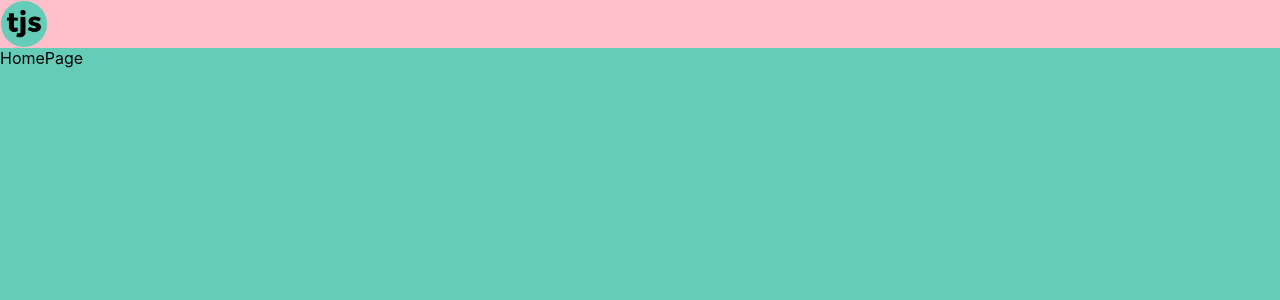
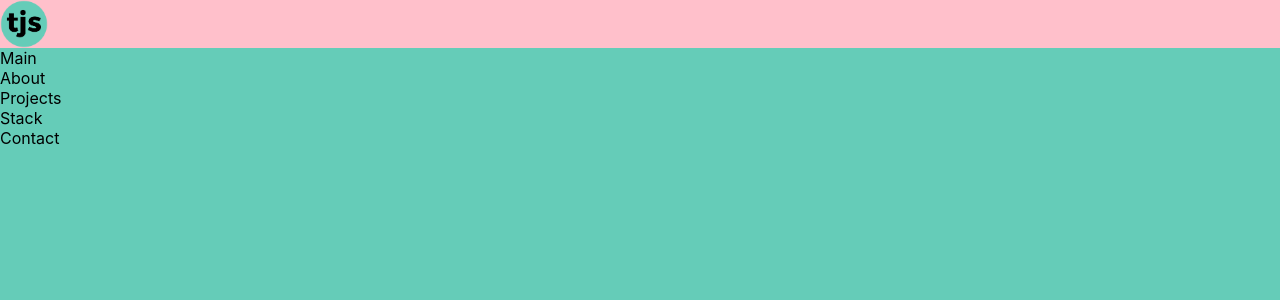
Before and after one commit to tjamesstone/portfolio, a React (Create React App) app: page / in a window 1280 px wide. Shown: the top 300 px of the page. Built offline with nearby package versions, Linux system fonts and the light colour scheme.

Commit message:
More work

```diff
--- a/src/components/About.jsx
+++ b/src/components/About.jsx
@@ -4,7 +4,7 @@ import './About.scss'
 function OtherPage() {
   return (
     <div className="otherpage">
-      OtherPage
+      About
     </div>
   );
 }
--- a/src/components/HomePage.jsx
+++ b/src/components/HomePage.jsx
@@ -1,10 +1,19 @@
 import React from 'react';
 import './HomePage.scss'
+import About from './About'
+import Contact from './Contact'
+import Projects from './Projects'
+import Stack from './Stack'
+import Main from './Main'
 
 function HomePage() {
   return (
     <div className="homepage">
-      HomePage
+      <Main />
+      <About />
+      <Projects />
+      <Stack />
+      <Contact />
     </div>
   );
 }
--- /dev/null
+++ b/src/components/Main.jsx
@@ -0,0 +1,13 @@
+import React from 'react';
+import './Main.scss'
+
+function Main() {
+  return (
+    <div className="main">
+
+      Main
+    </div>
+  );
+}
+
+export default Main;
```
Also changed, not shown: src/components/Main.scss (added).
